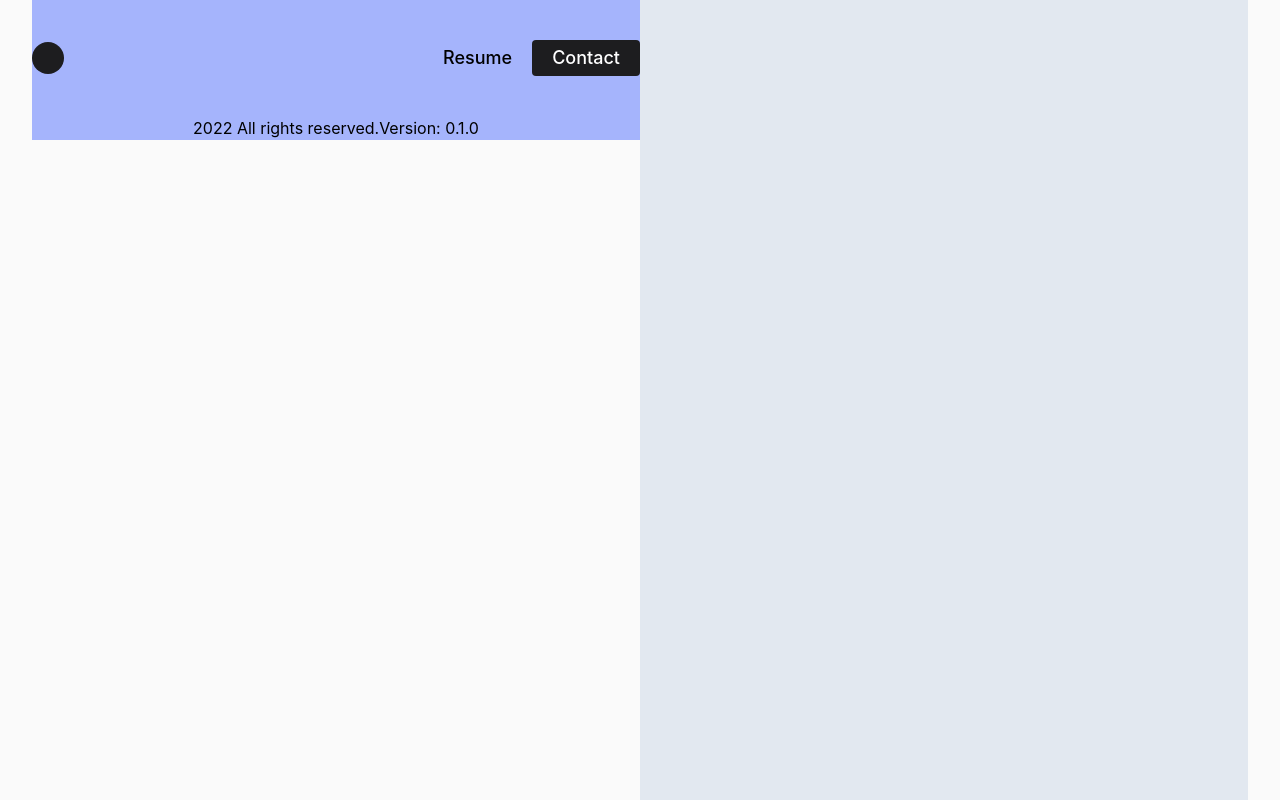
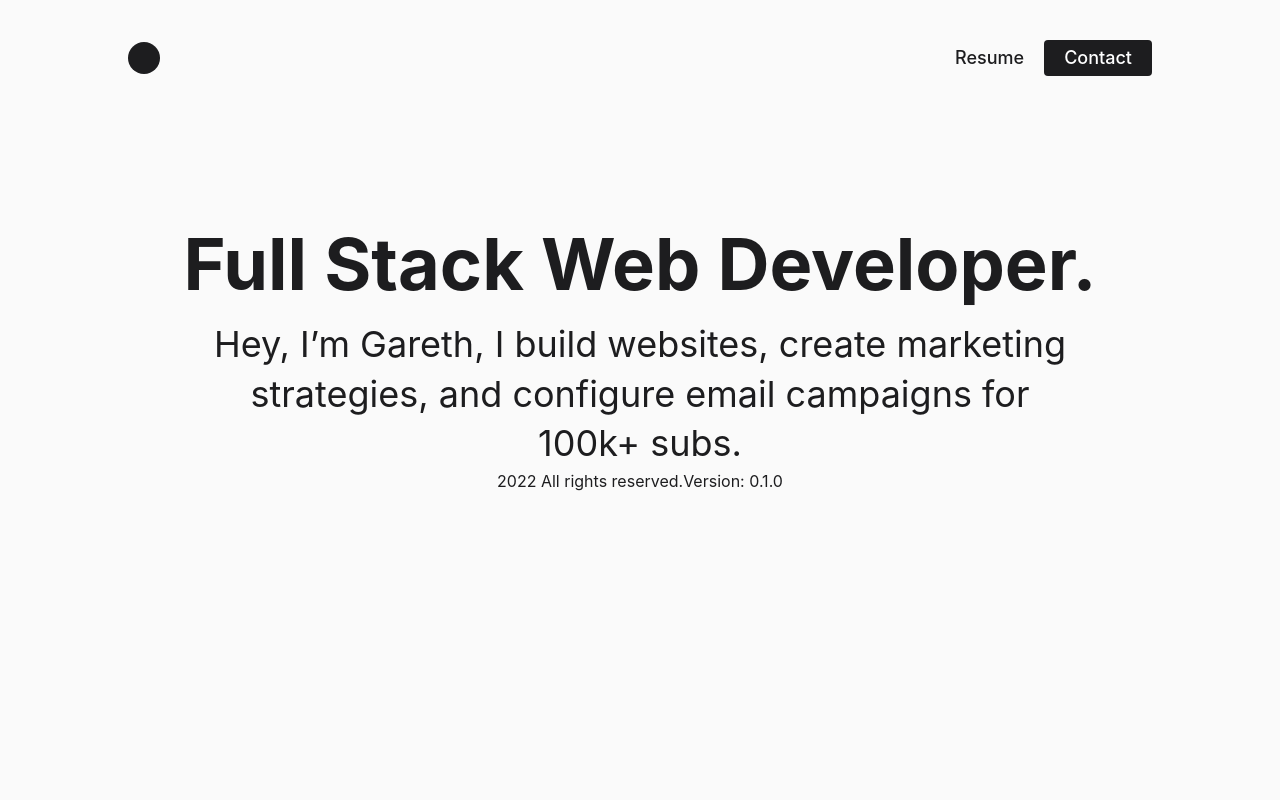
Before and after one commit to TheBoringBOT/developer-portfolio, a Next.js app: page / in a window 1280 px wide. Shown: the top 800 px of the page. Built offline with nearby package versions, Linux system fonts and the light colour scheme; a web font is replaced by a local one.

Commit message:
content change

```diff
--- a/components/layout/index.js
+++ b/components/layout/index.js
@@ -5,13 +5,11 @@ export default function index({ children }) {
   return (
     <>
       {/* two cols with left sticky starting larger screens */}
-      <div class="lg:grid lg:grid-cols-12 min-h-[200vh]">
-        <aside class="lg:self-start lg:sticky lg:top-0 col-span-12 lg:col-span-6 bg-indigo-300">
-          <Header />
-          <Footer />
-        </aside>
+      <div class="min-h-screen max-w-5xl mx-auto text-black">
+        <Header />
 
-        <main class=" col-span-12 lg:col-span-6 bg-slate-200">{children}</main>
+        <main>{children}</main>
+        <Footer />
       </div>
     </>
   );
--- /dev/null
+++ b/components/scroll-indicator.js
@@ -0,0 +1,5 @@
+import React from "react";
+
+export default function scrollIndicator() {
+  return <div className="mt-auto">Scroll down sunshine ↓</div>;
+}
--- a/pages/index.js
+++ b/pages/index.js
@@ -4,6 +4,9 @@ import styles from "../styles/Home.module.css";
 
 //import layout
 import Layout from "../components/layout";
+
+// import components
+import Intro from "../components/intro";
 
 import { constants } from "../libs/constants";
 
@@ -21,7 +24,9 @@ export default function Home() {
         <link rel="icon" href="/favicon.ico" />
       </Head>
 
-      <Layout></Layout>
+      <Layout>
+        <Intro />
+      </Layout>
     </div>
   );
 }
```
